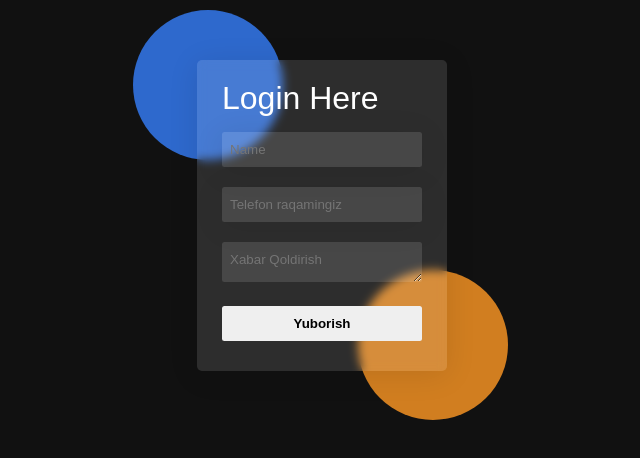
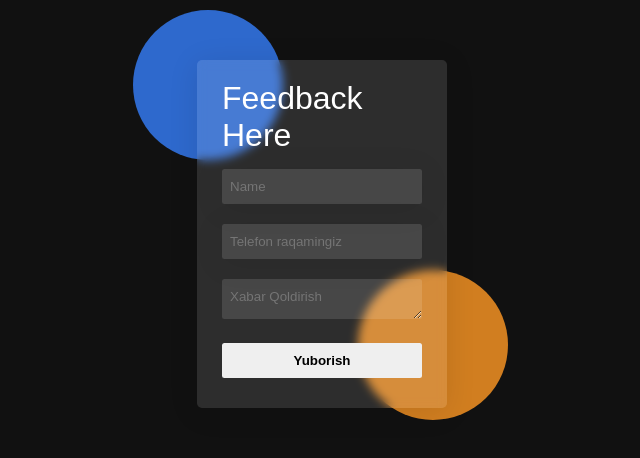
Before and after one commit to asqarbekolimov/feedback, a plain HTML site: page index.html in a window 1280 px wide. Shown: the whole page, without its empty margins (318-958 px from the left). Drawn offline with Linux system fonts and the light colour scheme.

Commit message:
Update index.html
Feedback

```diff
--- a/index.html
+++ b/index.html
@@ -4,7 +4,7 @@
     <meta charset="UTF-8">
     <meta http-equiv="X-UA-Compatible" content="IE=edge">
     <meta name="viewport" content="width=device-width, initial-scale=1.0">
-    <title>Sign In</title>
+    <title>Feedback</title>
     <link rel="stylesheet" href="style.css">
 </head>
 <body>
@@ -12,7 +12,7 @@
         <div class="circle"></div>
         <div class="card">
             <form action="">
-                <h1>Login Here</h1>
+                <h1>Feedback Here</h1>
                 <!-- <div class="text">Username</div> -->
                 <input type="text" name="name" placeholder="Name" autocomplete="off">
                 <!-- <div class="text">Password</div> -->
```
